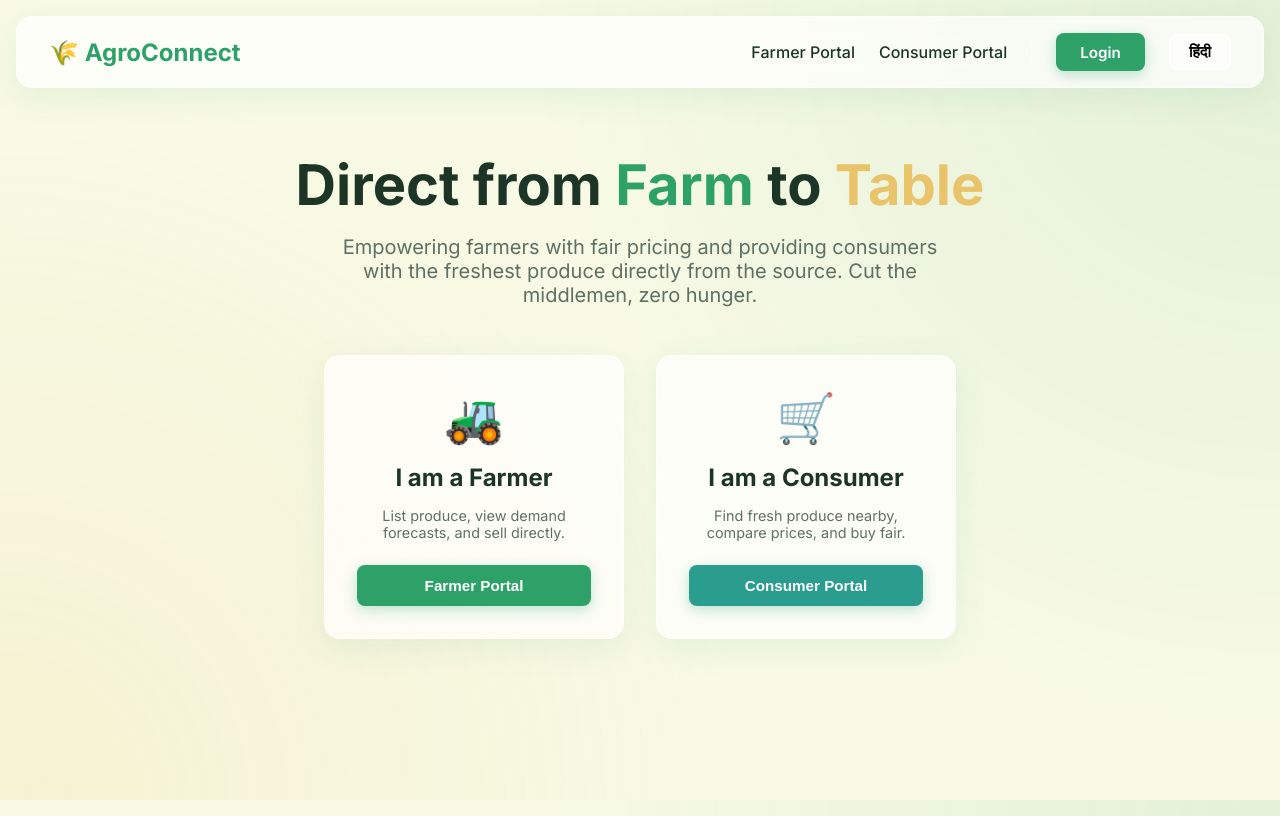
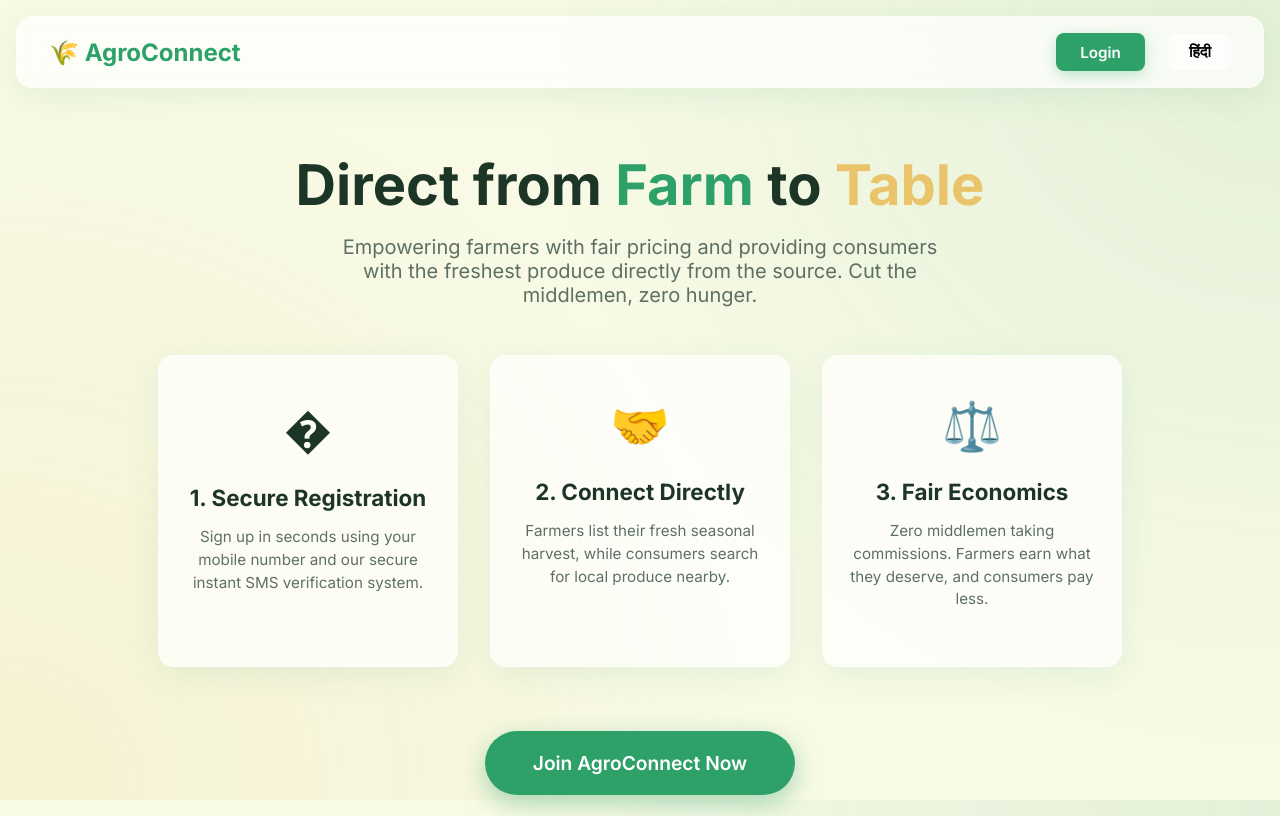
Before and after one commit to shlokkakde/AgroConnect, a Next.js app: page / in a window 1280 px wide. Built offline with nearby package versions, Linux system fonts and the light colour scheme.

Commit message:
fixed bugs

```diff
--- a/src/app/page.jsx
+++ b/src/app/page.jsx
@@ -1,9 +1,24 @@
 'use client';
 import { useLanguage } from '@/components/LanguageContext';
+import { useAuth } from '@/components/AuthContext';
 import Link from 'next/link';
+import { useRouter } from 'next/navigation';
+import { useEffect } from 'react';
 
 export default function Home() {
     const { t, lang } = useLanguage();
+    const { user, loading } = useAuth();
+    const router = useRouter();
+
+    // Automatically route authenticated users to their specific portal dashboard
+    useEffect(() => {
+        if (!loading && user && user.isVerified) {
+            if (user.role === 'FARMER') router.push('/farmer');
+            else if (user.role === 'ADMIN') router.push('/admin');
+            else router.push('/consumer');
+        }
+    }, [user, loading, router]);
+
     return (
         <div className="container" style={{ marginTop: '4rem', textAlign: 'center' }}>
             <h1 className="animate-fade-in hero-title" style={{ color: 'var(--text-main)', lineHeight: 1.2 }}>
@@ -13,21 +28,33 @@ export default function Home() {
                 {t('heroSub')}
             </p>
 
-            <div className="animate-fade-in mobile-stack" style={{ display: 'flex', gap: '2rem', justifyContent: 'center', flexWrap: 'wrap', animationDelay: '0.2s', opacity: 0 }}>
-                <Link href="/farmer" className="glass-panel" style={{ padding: '2rem', width: '100%', maxWidth: '300px', textDecoration: 'none', transition: 'transform 0.3s ease' }} onMouseOver={(e) => e.currentTarget.style.transform = 'translateY(-10px)'} onMouseOut={(e) => e.currentTarget.style.transform = 'translateY(0)'}>
-                    <div style={{ fontSize: '3rem', marginBottom: '1rem' }}>🚜</div>
-                    <h3 style={{ fontSize: '1.5rem', margin: '0 0 0.5rem 0' }}>{t('iAmFarmer')}</h3>
-                    <p style={{ color: 'var(--text-muted)', fontSize: '0.9rem', marginBottom: '1.5rem' }}>{t('farmerSub')}</p>
-                    <button className="btn btn-primary" style={{ width: '100%' }}>{t('farmerPortal')}</button>
-                </Link>
+            {!loading && !user && (
+                <>
+                    <div className="animate-fade-in" style={{ display: 'flex', gap: '2rem', justifyContent: 'center', flexWrap: 'wrap', animationDelay: '0.2s', opacity: 0 }}>
+                        <div className="glass-panel" style={{ padding: '2.5rem 1.5rem', width: '100%', maxWidth: '300px', textAlign: 'center', transition: 'transform 0.3s ease' }} onMouseOver={(e) => e.currentTarget.style.transform = 'translateY(-10px)'} onMouseOut={(e) => e.currentTarget.style.transform = 'translateY(0)'}>
+                            <div style={{ fontSize: '3rem', marginBottom: '1rem' }}>�</div>
+                            <h3 style={{ fontSize: '1.4rem', marginBottom: '0.75rem', color: 'var(--text-main)' }}>1. Secure Registration</h3>
+                            <p style={{ color: 'var(--text-muted)', fontSize: '0.95rem', lineHeight: 1.5 }}>Sign up in seconds using your mobile number and our secure instant SMS verification system.</p>
+                        </div>
+                        <div className="glass-panel" style={{ padding: '2.5rem 1.5rem', width: '100%', maxWidth: '300px', textAlign: 'center', transition: 'transform 0.3s ease' }} onMouseOver={(e) => e.currentTarget.style.transform = 'translateY(-10px)'} onMouseOut={(e) => e.currentTarget.style.transform = 'translateY(0)'}>
+                            <div style={{ fontSize: '3rem', marginBottom: '1rem' }}>🤝</div>
+                            <h3 style={{ fontSize: '1.4rem', marginBottom: '0.75rem', color: 'var(--text-main)' }}>2. Connect Directly</h3>
+                            <p style={{ color: 'var(--text-muted)', fontSize: '0.95rem', lineHeight: 1.5 }}>Farmers list their fresh seasonal harvest, while consumers search for local produce nearby.</p>
+                        </div>
+                        <div className="glass-panel" style={{ padding: '2.5rem 1.5rem', width: '100%', maxWidth: '300px', textAlign: 'center', transition: 'transform 0.3s ease' }} onMouseOver={(e) => e.currentTarget.style.transform = 'translateY(-10px)'} onMouseOut={(e) => e.currentTarget.style.transform = 'translateY(0)'}>
+                            <div style={{ fontSize: '3rem', marginBottom: '1rem' }}>⚖️</div>
+                            <h3 style={{ fontSize: '1.4rem', marginBottom: '0.75rem', color: 'var(--text-main)' }}>3. Fair Economics</h3>
+                            <p style={{ color: 'var(--text-muted)', fontSize: '0.95rem', lineHeight: 1.5 }}>Zero middlemen taking commissions. Farmers earn what they deserve, and consumers pay less.</p>
+                        </div>
+                    </div>
 
-                <Link href="/consumer" className="glass-panel" style={{ padding: '2rem', width: '100%', maxWidth: '300px', textDecoration: 'none', transition: 'transform 0.3s ease' }} onMouseOver={(e) => e.currentTarget.style.transform = 'translateY(-10px)'} onMouseOut={(e) => e.currentTarget.style.transform = 'translateY(0)'}>
-                    <div style={{ fontSize: '3rem', marginBottom: '1rem' }}>🛒</div>
-                    <h3 style={{ fontSize: '1.5rem', margin: '0 0 0.5rem 0' }}>{t('iAmConsumer')}</h3>
-                    <p style={{ color: 'var(--text-muted)', fontSize: '0.9rem', marginBottom: '1.5rem' }}>{t('consumerSub')}</p>
-                    <button className="btn btn-primary" style={{ width: '100%', background: '#2a9d8f' }}>{t('consumerPortal')}</button>
-                </Link>
-            </div>
+                    <div className="animate-fade-in" style={{ margin: '4rem 0', animationDelay: '0.4s', opacity: 0 }}>
+                        <Link href="/login" className="btn btn-primary" style={{ padding: '1.25rem 3rem', fontSize: '1.2rem', borderRadius: '50px', boxShadow: '0 8px 25px rgba(46,161,105,0.4)' }}>
+                            Join AgroConnect Now
+                        </Link>
+                    </div>
+                </>
+            )}
         </div>
     );
 }
--- a/src/components/Nav.jsx
+++ b/src/components/Nav.jsx
@@ -23,8 +23,12 @@ export default function Nav() {
 
             {/* Links Container */}
             <div className={`nav-links ${menuOpen ? 'open' : ''}`}>
-                <Link href="/farmer" style={{ fontWeight: 500 }} onClick={() => setMenuOpen(false)}>{t('farmerPortal')}</Link>
-                <Link href="/consumer" style={{ fontWeight: 500 }} onClick={() => setMenuOpen(false)}>{t('consumerPortal')}</Link>
+                {user?.role === 'FARMER' && (
+                    <Link href="/farmer" style={{ fontWeight: 500 }} onClick={() => setMenuOpen(false)}>{t('farmerPortal')}</Link>
+                )}
+                {user?.role === 'CONSUMER' && (
+                    <Link href="/consumer" style={{ fontWeight: 500 }} onClick={() => setMenuOpen(false)}>{t('consumerPortal')}</Link>
+                )}
 
                 {user?.role === 'ADMIN' && (
                     <Link href="/admin" style={{ fontWeight: 500, color: '#e63946' }} onClick={() => setMenuOpen(false)}>Admin Panel</Link>
```
